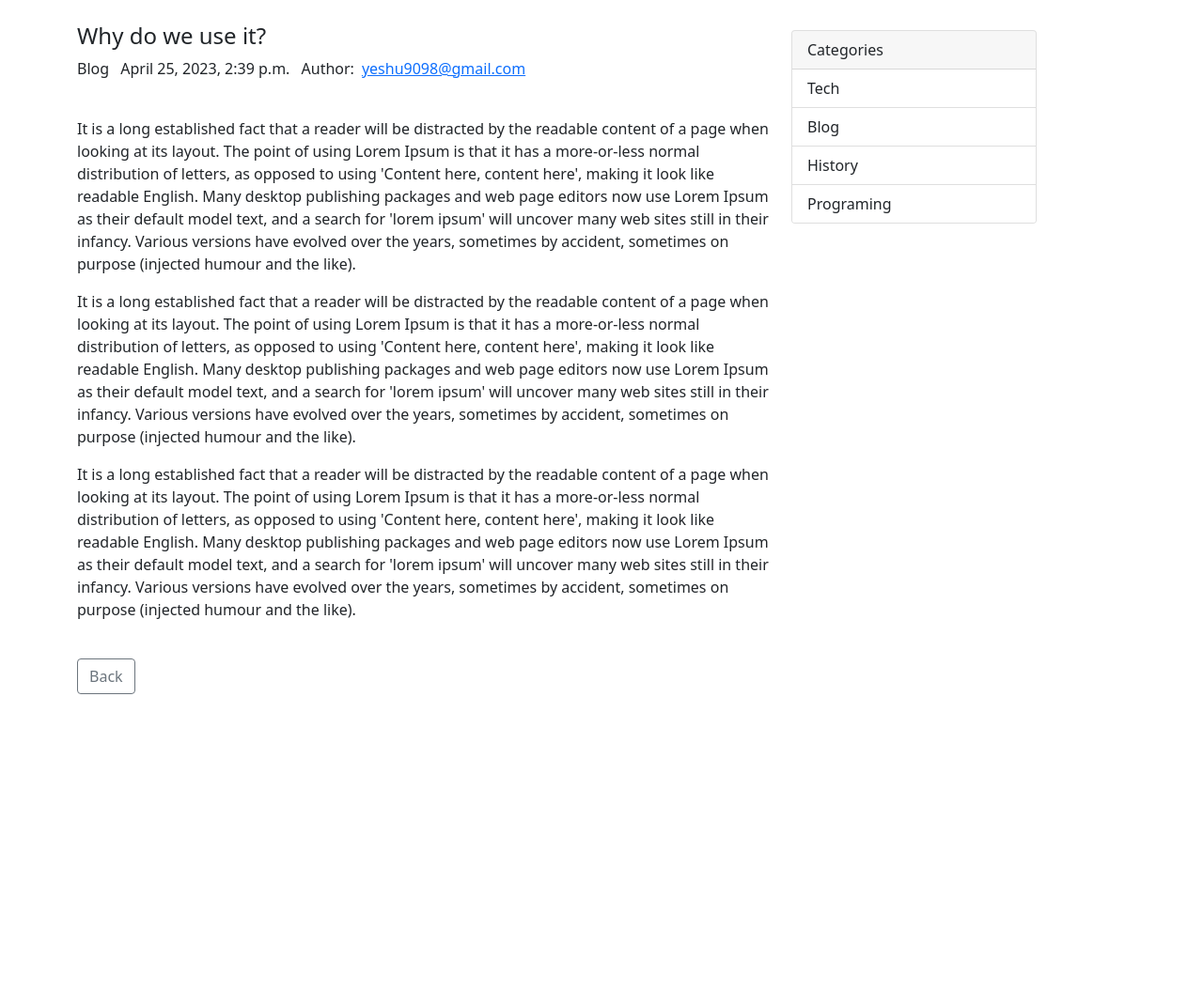
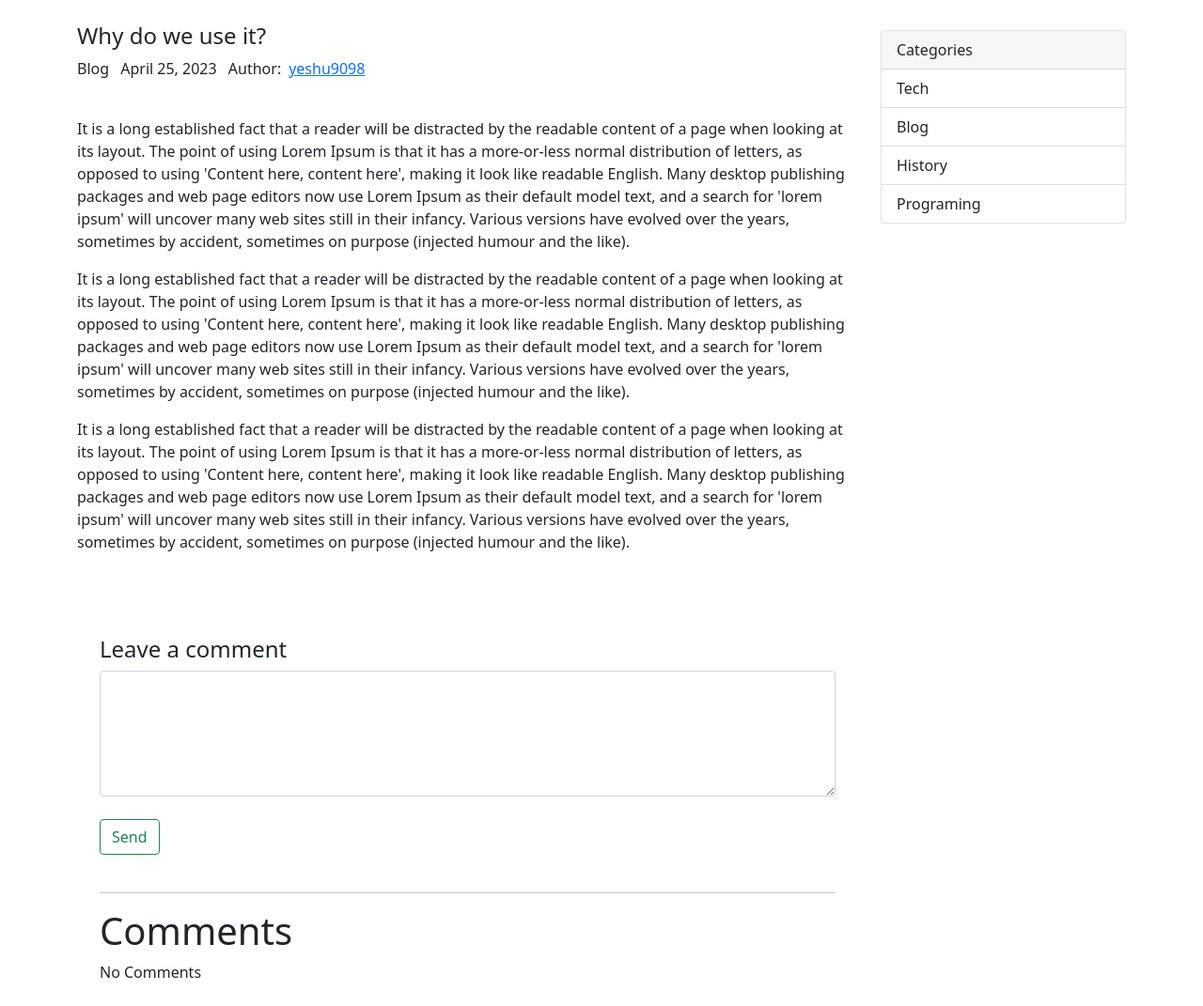
Before and after one commit to yeshu9098/blog, a Django app: page /post/2 in a window 1280 px wide. Shown: the part 56-1127 px from the top of the page at 94% size. Before the commit the page ends 795 px from the top, so only its background shows below. Run offline with Django 4.2, Linux system fonts and the light colour scheme; data comes from the database, SQL or seed files in the repository; both versions use the stored data as it was after the commit; some libraries are stand-ins or nearby versions.

Commit message:
Added comment functionality

```diff
--- a/app/forms.py
+++ b/app/forms.py
@@ -1,5 +1,5 @@
 from django import forms
-from .models import Contact, Post
+from .models import Contact, Post, Comment
 
 class MessageForm(forms.ModelForm):
     message = forms.Textarea()
@@ -18,3 +18,16 @@ class PostForm(forms.ModelForm):
             'content': forms.Textarea(attrs={'class': 'form-control', 'placeholder': 'content'}),
             'category': forms.Select(attrs={'class': 'form-control'}),
         }
+
+
+class CommentForm(forms.ModelForm):
+    comment = forms.CharField(label ="", widget = forms.Textarea(
+    attrs ={
+        'class':'form-control',
+        'placeholder':'Comment here !',
+        'rows':4,
+        'cols':50
+    }))
+    class Meta:
+        model = Comment
+        fields = ('comment',)
--- a/app/models.py
+++ b/app/models.py
@@ -6,7 +6,7 @@ from ckeditor.fields import RichTextField
 # Create your models here.
 
 class Contact(models.Model):
-    user = models.ForeignKey(CustomUser,default=1, on_delete=models.CASCADE)
+    user = models.ForeignKey(CustomUser, on_delete=models.CASCADE)
     message = models.CharField(max_length=1000)
     date = models.DateField()
 
@@ -21,12 +21,31 @@ class Category(models.Model):
         return self.title
 
 class Post(models.Model):
-    user = models.ForeignKey(CustomUser,default=1, on_delete=models.CASCADE)
+    user = models.ForeignKey(CustomUser, on_delete=models.CASCADE)
     title = models.CharField(max_length=500)
-    #content = models.TextField(max_length=5000)
     content = RichTextField(blank=True, null=True)
     category = models.ForeignKey(Category, default="No category", on_delete=models.CASCADE)
     date = models.DateTimeField(auto_now_add=True)
 
     def __str__(self):
         return self.title
+
+
+class Comment(models.Model):
+    post = models.ForeignKey(Post, related_name='comments',on_delete=models.CASCADE)
+    user = models.ForeignKey(CustomUser, on_delete=models.CASCADE)
+    comment = models.TextField()
+    date = models.DateTimeField(auto_now_add=True)
+
+    def __str__(self):
+        return self.comment
+
+
+class Reply(models.Model):
+    comment = models.ForeignKey(Comment, related_name='replies',  on_delete=models.CASCADE)
+    user = models.ForeignKey(CustomUser, on_delete=models.CASCADE)
+    timestamp = models.DateTimeField(auto_now_add=True)
+    reply = models.TextField()
+
+    def __str__(self):
+        return self.user.username
--- a/app/views.py
+++ b/app/views.py
@@ -4,10 +4,11 @@ from django.contrib.auth import logout
 from django.urls import reverse, reverse_lazy
 from django.core.mail import send_mail
 from datetime import datetime
-from app.models import Category, Contact, Post
-from .forms import MessageForm, PostForm
+from app.models import Category, Contact, Post, Comment
+from .forms import MessageForm, PostForm, CommentForm
 from account.models import CustomUser
 import requests
+from django.views.generic.detail import DetailView
 # Create your views here.
 
 
@@ -26,11 +27,25 @@ def index(request):
 def post(request, id):
     post = get_object_or_404(Post, id=id)
     cat = Category.objects.all()[:10]
+    comments = Comment.objects.all()
+    form = CommentForm(request.POST or None)
+    if form.is_valid():
+        comment = request.POST.get('comment')
+        comment = Comment.objects.create(post = post, user = request.user, comment = comment)
+        comment.save()
+        return redirect("/")
+
     context={
         "post":post,
         "cat" : cat,
+        "form" : form,
+        "comments" : comments,
     }
     return render(request, 'post.html', context)
+
+
+
+
 
 def category(request,title):
     category = Category.objects.get(title=title)
@@ -46,7 +61,7 @@ def category(request,title):
 
 def addpost(request):
     if request.user.is_authenticated:
-        cat = Category.objects.all()
+        cat = Category.objects.all()[:10]
         form = PostForm(request.POST or None)
         if form.is_valid():
             obj = form.save(commit = False)
--- a/templates/index.html
+++ b/templates/index.html
@@ -15,7 +15,7 @@ Home
           <div class="card-body">
             <h5 class="card-title">{{ p.title }}</a></h5>
             <p class="card-text">{{ p.content|striptags|slice:':300' }}</p>
-            <a href="{% url 'app:post' id=p.id%}" class="btn btn-outline-secondary">Read more</a>
+            <a href="{% url 'app:post' id=p.id%}" class="btn btn-outline-primary">Read more</a>
           </div>
         </div>
       {% endfor %}
--- a/templates/post.html
+++ b/templates/post.html
@@ -8,22 +8,62 @@ Post
 
 <div class="container mt-4 mb-4">
     <div class="row">
-            <div class="col-sm-8">
-                  <h4 class="card-title">{{ post.title }}</a></h4>
+        <div class="col-sm-9">
+            <h4 class="card-title">{{ post.title }}</a>
+            </h4>
             <div>
-                        {{post.category}}&ensp;
-                        {{post.date}}&ensp;
-                        Author:&ensp;<a href="{% url 'app:profile' id=post.user.id %}">{{post.user}}</a>
+                {{ post.category }}&ensp;
+                {{ post.date.date }}&ensp;
+                Author:&ensp;<a href="{% url 'app:profile' id=post.user.id %}">{{ post.user.username }}</a>
             </div>
-                  <br/>
-                  <p class="card-text">{{ post.content | safe}}</p><br>
-                  <a class="btn btn-outline-secondary" href="{% url 'app:index' %}">Back</a>
+            <br />
+
+            <p class="card-text">{{ post.content | safe }}</p>
+            <br>
+            <!--
+             <a class="btn btn-outline-secondary" href="{% url 'app:index' %}">Back</a>   -->
             {% if post.user.id == user.id %}
             <a class="btn btn-outline-primary" href="{% url 'app:update' id=post.id %}">Update</a>
             <a class="btn btn-outline-danger" href="{% url 'app:delete' id=post.id %}">Delete</a>
             {% endif %}
-            </div> <br>
+            <br>
+            <br>
+            <div class="container">
+                <div class="form-group">
+                    <h4>Leave a comment</h4>
+                    <form action="" method="post">
+                        {% csrf_token %}
+                        <textarea name="comment" id="" msg cols="30" rows="5" class="form-control" required></textarea>
+                        <br>
+                        <button type="submit" class="btn btn-outline-success">Send</button>
+                    </form>
+                </div>
+                <br><hr>
+                <h1>Comments</h1>
+                {% if not post.comments.all %}
+                No Comments
+                {% else %}
+                {% for comment in post.comments.all %}
+                {{ comment.user.username }}
+                -
+                {{ comment.date }}<br>
+                {{ comment.comment }}
+                <hr>
+                {% for reply in comments.replies.all %}
+                <li class="reply">
+                <div class="reply-body">
+                    <h3>{{ reply.user.username }}</h3>
+                    <div class="meta mb-3">{{ reply.date }}</div>
+                    <p>{{ reply.reply }}</p>
+                </div>
+                </li>
+            {% endfor %}
+                {% endfor %}
+                {% endif %}
 
+
+            </div>
+        </div>
         <div class="col-sm-3">
             <div class="card mt-2">
                 <div class="card-header">
@@ -31,13 +71,13 @@ Post
                 </div>
                 <ul class="list-group list-group-flush">
                     {% for cat in cat %}
-                  <a href="/category/{{cat.title}}" class="list-group-item">{{cat.title}}</a>
+                    <a href="/category/{{ cat.title }}" class="list-group-item">{{ cat.title }}</a>
                     {% endfor %}
                 </ul>
             </div>
         </div>
-      </div><br>
-
+    </div>
 
 </div>
+
 {% endblock %}
```
Also changed, not shown: app/admin.py (+8 -1 lines), account/migrations/0001_initial.py, app/migrations/0001_initial.py, db.sqlite3, 1 other file. Lines whose indentation alone changed are shown as unchanged.
